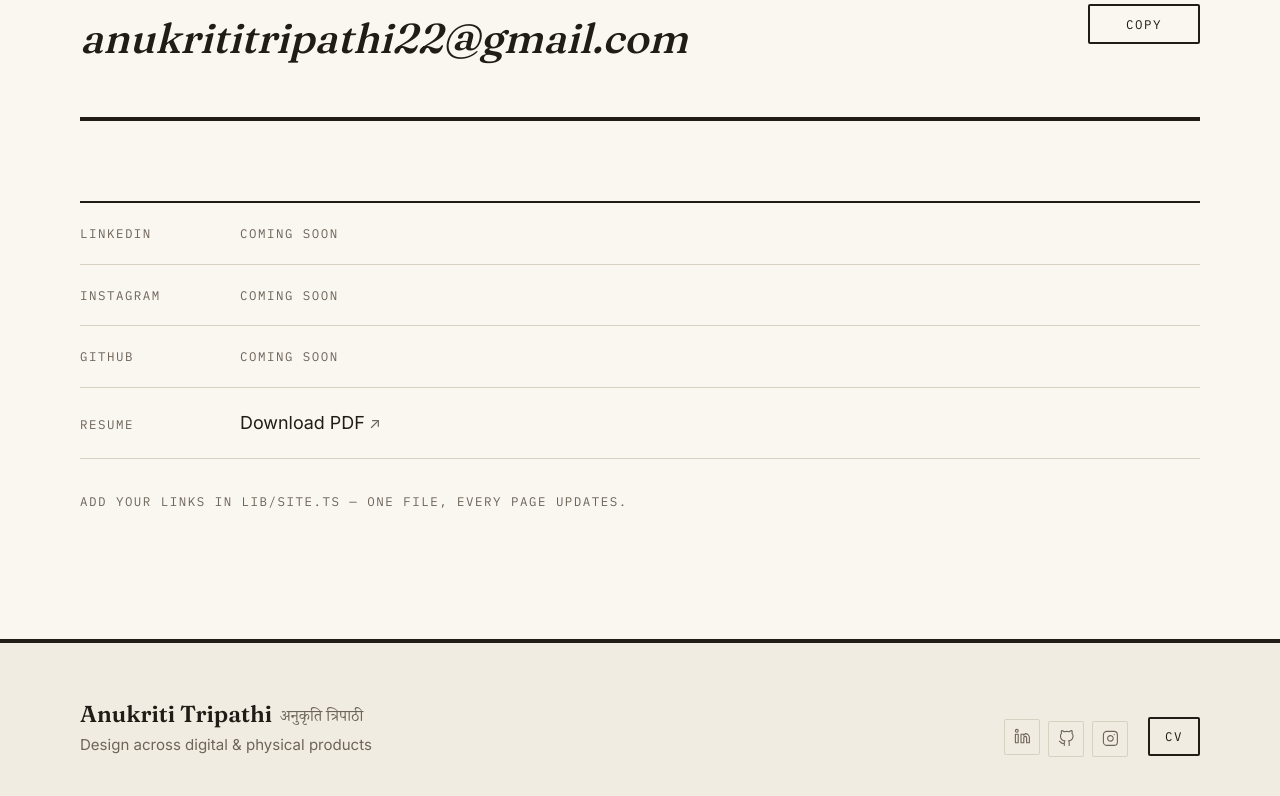
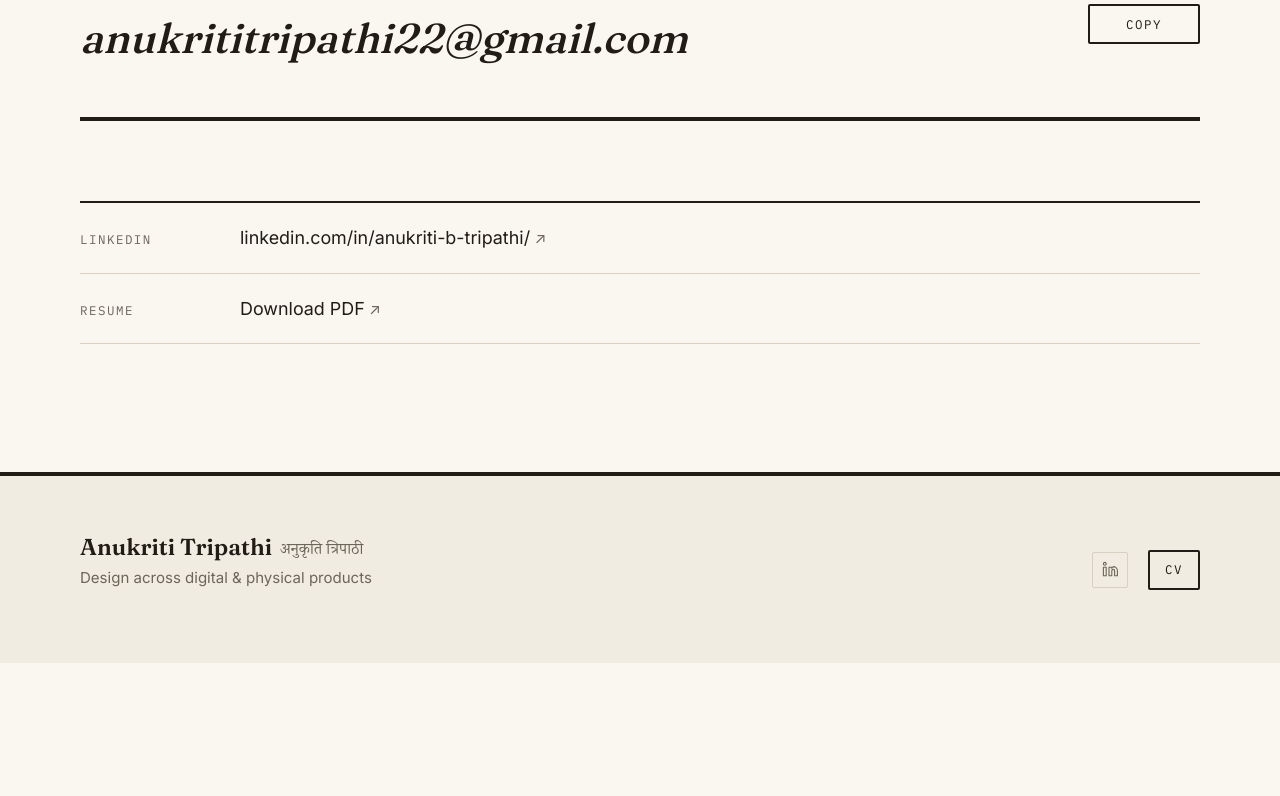
Before and after one commit to anukriti110portfolio/anukriti-portfolio, a Next.js app: page /connect in a window 1280 px wide. Shown: the part 498-1294 px from the top of the page. After the commit the page ends 1161 px from the top, so only its background shows below. Built offline with nearby package versions, Linux system fonts and the light colour scheme; no server answers.

Commit message:
Add LinkedIn, remove Instagram and GitHub

```diff
--- a/app/connect/page.tsx
+++ b/app/connect/page.tsx
@@ -18,8 +18,6 @@ type Channel = {
 export default function ConnectPage() {
   const channels: Channel[] = [
     { label: "LinkedIn", url: siteConfig.linkedin },
-    { label: "Instagram", url: siteConfig.instagram },
-    { label: "GitHub", url: siteConfig.github },
     { label: "Resume", url: siteConfig.resumePath, display: "Download PDF" },
   ];
 
@@ -65,12 +63,6 @@ export default function ConnectPage() {
           </div>
         ))}
       </dl>
-
-      {!siteConfig.linkedin && !siteConfig.instagram && !siteConfig.github && (
-        <p className={styles.missing} style={{ marginTop: "var(--space-md)" }}>
-          Add your links in lib/site.ts — one file, every page updates.
-        </p>
-      )}
     </main>
   );
 }
--- a/components/Footer.tsx
+++ b/components/Footer.tsx
@@ -12,28 +12,8 @@ function LinkedInIcon() {
   );
 }
 
-function GitHubIcon() {
-  return (
-    <svg viewBox="0 0 24 24" fill="none" stroke="currentColor" strokeWidth="1.6" strokeLinecap="round" strokeLinejoin="round" aria-hidden="true">
-      <path d="M9 19c-5 1.5-5-2.5-7-3m14 6v-3.87a3.37 3.37 0 0 0-.94-2.61c3.14-.35 6.44-1.54 6.44-7A5.44 5.44 0 0 0 20 4.77 5.07 5.07 0 0 0 19.91 1S18.73.65 16 2.48a13.38 13.38 0 0 0-7 0C6.27.65 5.09 1 5.09 1A5.07 5.07 0 0 0 5 4.77a5.44 5.44 0 0 0-1.5 3.78c0 5.42 3.3 6.61 6.44 7A3.37 3.37 0 0 0 9 18.13V22" />
-    </svg>
-  );
-}
-
-function InstagramIcon() {
-  return (
-    <svg viewBox="0 0 24 24" fill="none" stroke="currentColor" strokeWidth="1.6" strokeLinecap="round" strokeLinejoin="round" aria-hidden="true">
-      <rect x="2" y="2" width="20" height="20" rx="5" ry="5" />
-      <path d="M16 11.37A4 4 0 1 1 12.63 8 4 4 0 0 1 16 11.37z" />
-      <circle cx="17.5" cy="6.5" r="0.9" fill="currentColor" stroke="none" />
-    </svg>
-  );
-}
-
 const SOCIAL_LINKS = [
   { label: "LinkedIn", href: siteConfig.linkedin || "#", icon: <LinkedInIcon /> },
-  { label: "GitHub", href: siteConfig.github || "#", icon: <GitHubIcon /> },
-  { label: "Instagram", href: siteConfig.instagram || "#", icon: <InstagramIcon /> },
 ];
 
 export default function Footer() {
--- a/lib/site.ts
+++ b/lib/site.ts
@@ -5,9 +5,7 @@ export const siteConfig = {
   nameDevanagari: "अनुकृति त्रिपाठी",
   role: "Product & Interaction Designer",
   email: "anukrititripathi22@gmail.com",
-  linkedin: "",
-  instagram: "",
-  github: "",
+  linkedin: "https://www.linkedin.com/in/anukriti-b-tripathi/",
   resumePath: "/resume.pdf",
 };
 
```
